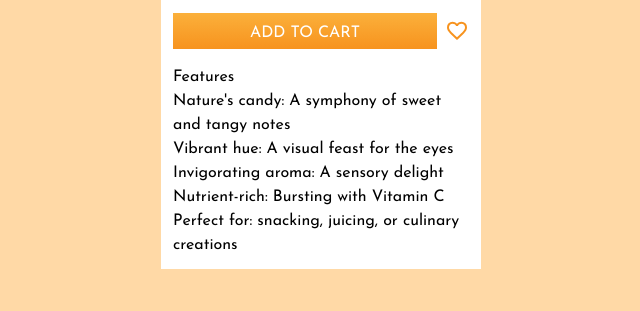
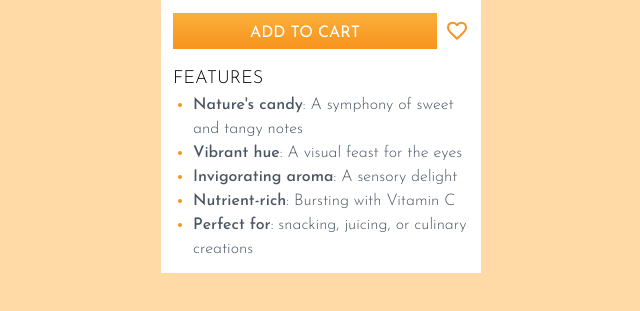
Before and after one commit to zahidulhaquer/Product-Card-with-Tailwind-CSS, a website: page index.html in a window 1280 px wide. Shown: the part 551-862 px from the top of the page, without its empty margins (319-959 px from the left). Drawn offline with nearby package versions, Linux system fonts and the light colour scheme.

Commit message:
Feature section added 09-26-2025

```diff
--- a/index.html
+++ b/index.html
@@ -28,13 +28,13 @@ TASKS:
             <button class="bg-gradient-to-b from-light_orange to-orange text-white uppercase pt-2 pb-1 px-4 flex-grow hover:bg-gradient-to-t">Add to Cart</button>
             <svg class="fill-orange ml-2" xmlns="http://www.w3.org/2000/svg" height="24px" viewBox="0 -960 960 960" width="24px"><path d="m480-120-58-52q-101-91-167-157T150-447.5Q111-500 95.5-544T80-634q0-94 63-157t157-63q52 0 99 22t81 62q34-40 81-62t99-22q94 0 157 63t63 157q0 46-15.5 90T810-447.5Q771-395 705-329T538-172l-58 52Zm0-108q96-86 158-147.5t98-107q36-45.5 50-81t14-70.5q0-60-40-100t-100-40q-47 0-87 26.5T518-680h-76q-15-41-55-67.5T300-774q-60 0-100 40t-40 100q0 35 14 70.5t50 81q36 45.5 98 107T480-228Zm0-273Z"/></svg>
             </section>
-            <h3>Features</h3>
-            <ul>
-                <li><span>Nature's candy</span>: A symphony of sweet and tangy notes</li>
-                <li><span>Vibrant hue</span>: A visual feast for the eyes</li>
-                <li><span>Invigorating aroma</span>: A sensory delight</li>
-                <li><span>Nutrient-rich</span>: Bursting with Vitamin C</li>
-                <li><span>Perfect for</span>: snacking, juicing, or culinary creations</li>
+            <h3 class="uppercase font-light text-lg">Features</h3>
+            <ul class="list-disc marker:text-orange ml-3 pl-2 text-gray-600 font-light">
+                <li ><span class="font-medium">Nature's candy</span>: A symphony of sweet and tangy notes</li>
+                <li ><span class="font-medium">Vibrant hue</span>: A visual feast for the eyes</li>
+                <li ><span class="font-medium">Invigorating aroma</span>: A sensory delight</li>
+                <li ><span class="font-medium">Nutrient-rich</span>: Bursting with Vitamin C</li>
+                <li ><span class="font-medium">Perfect for</span>: snacking, juicing, or culinary creations</li>
             </ul>
         </main>
     </body>
```
